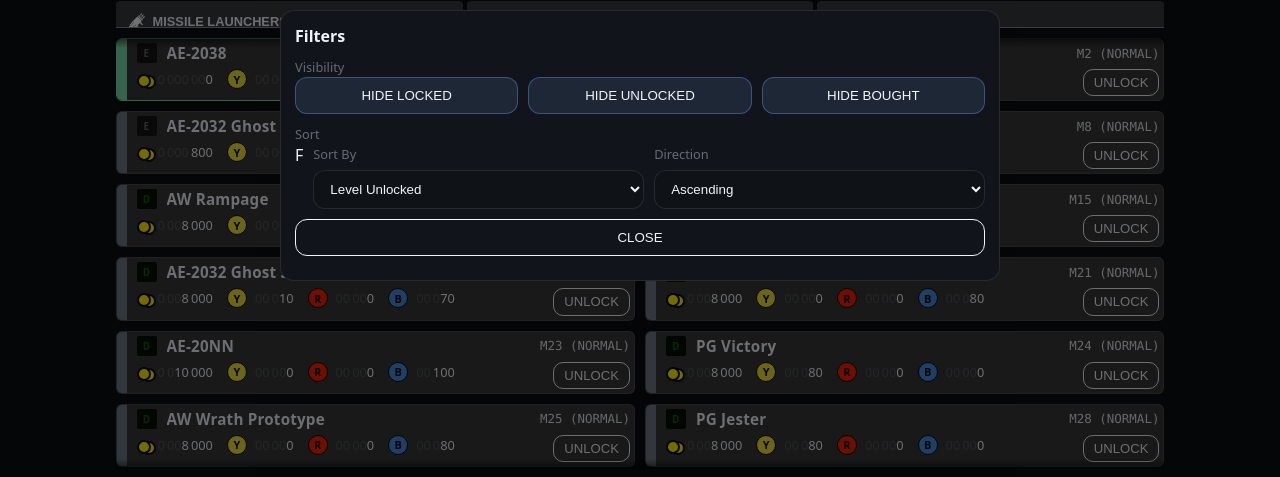
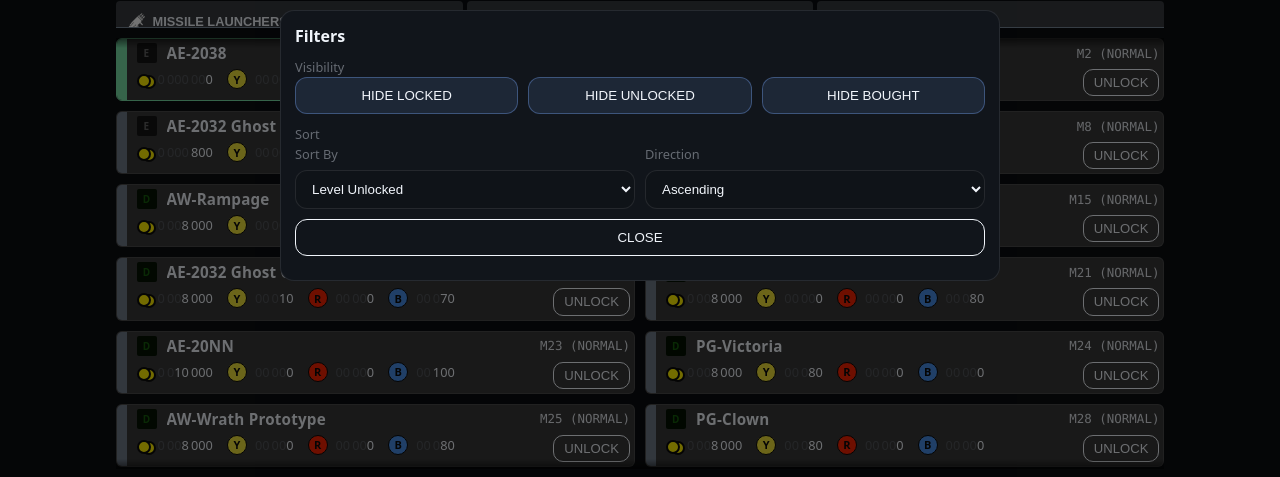
Before and after one commit to CarlosMGranado/EDF-Iron-Rain-Tracker, a Next.js app: page / in a window 1280 px wide. Both pictures are taken after a click on the button "FILTERS". Shown: the part 255-732 px from the top of the page. Built offline with nearby package versions, Linux system fonts and the light colour scheme.

Commit message:
Feat: Add Global/Category Cost display in options

```diff
--- a/app/globals.scss
+++ b/app/globals.scss
@@ -144,6 +144,9 @@ a {
 @media (max-width: 800px) {
     .brandMain {
         font-size: 1rem;
+    }
+    .appShell {
+        grid-template-rows: 60px minmax(0, 2fr) minmax(0, 5fr) 40px;
     }
 }
 @media (max-width: 420px) {
--- a/app/layout.tsx
+++ b/app/layout.tsx
@@ -1,6 +1,6 @@
 import "./globals.scss";
 import "./shell.scss";
-import "./modals.scss";
+
 import type { ReactNode } from "react";
 
 export const metadata = {
--- a/app/page.tsx
+++ b/app/page.tsx
@@ -1,6 +1,6 @@
 "use client";
 
-import { useEffect, useMemo, useRef, useState } from "react";
+import { useEffect, useMemo, useState } from "react";
 
 import { COLLECTIONS, CATALOG, CATALOG_ID_ORDER } from "../lib/catalog";
 import type { AppState, Currency, ItemStatus } from "../lib/types";
@@ -9,7 +9,7 @@ import { createEmptyState, ensureItemStatus, loadState, saveState } from "../lib
 import CatalogItemCard from "../components/CatalogItemCard";
 import Cost from "../components/currency/Cost";
 
-import OptionsModal from "../components/modals/OptionsModal";
+import OptionsModal, { type TotalsMode } from "../components/modals/OptionsModal";
 import FiltersModal, { type FiltersState, type SortBy, type SortDir } from "../components/modals/FiltersModal";
 
 type Category = "weapons" | "items" | "cosmetics";
@@ -44,6 +44,12 @@ function categoryForCollectionId(id: string): Category {
   return "items";
 }
 
+function categoryLabel(category: Category): string {
+  if (category === "weapons") return "Weapons";
+  if (category === "items") return "Items";
+  return "Cosmetics";
+}
+
 function isStartingWeaponUnlock(unlock?: string): boolean {
   return (unlock ?? "").toLowerCase().includes("starting");
 }
@@ -69,7 +75,6 @@ function parseMissionUnlock(text?: string): { mission: number; difficulty: Unloc
 
   if (isStartingWeaponUnlock(s)) return { mission: 0, difficulty: "easy" };
 
-  // Expected: M{level} ({Difficulty}) , example: "M12 (Hardest)"
   const m = s.match(/m\s*(\d+)\s*\(([^)]+)\)/i);
   if (!m) return null;
 
@@ -93,8 +98,70 @@ function unlockSortValue(unlock?: string): number {
   if (!parsed) return 9_000_000_000;
   return DIFFICULTY_WEIGHT[parsed.difficulty] * 1000 + parsed.mission;
 }
+const FILTERS_STORAGE_KEYS = ["edfir-ir-tracker:filters:v1", "edfir-ir-tracker:filters", "filters"];
+
+const DEFAULT_FILTERS: FiltersState = {
+  showLocked: true,
+  showUnlocked: true,
+  showBought: true,
+  sortBy: "unlockLevel",
+  sortDir: "asc"
+};
+
+function isSortBy(v: any): v is SortBy {
+  return v === "gameOrder" || v === "credits" || v === "yellow" || v === "red" || v === "blue" || v === "unlockLevel";
+}
+
+function isSortDir(v: any): v is SortDir {
+  return v === "asc" || v === "desc";
+}
+
+function loadFiltersFromStorage(): FiltersState | null {
+  if (typeof window === "undefined") return null;
+
+  for (const key of FILTERS_STORAGE_KEYS) {
+    try {
+      const raw = window.localStorage.getItem(key);
+      if (!raw) continue;
+
+      const parsed = JSON.parse(raw);
+      if (!parsed || typeof parsed !== "object") continue;
+
+      const next: FiltersState = {
+        showLocked: typeof (parsed as any).showLocked === "boolean" ? (parsed as any).showLocked : DEFAULT_FILTERS.showLocked,
+        showUnlocked:
+          typeof (parsed as any).showUnlocked === "boolean" ? (parsed as any).showUnlocked : DEFAULT_FILTERS.showUnlocked,
+        showBought: typeof (parsed as any).showBought === "boolean" ? (parsed as any).showBought : DEFAULT_FILTERS.showBought,
+        sortBy: isSortBy((parsed as any).sortBy) ? (parsed as any).sortBy : DEFAULT_FILTERS.sortBy,
+        sortDir: isSortDir((parsed as any).sortDir) ? (parsed as any).sortDir : DEFAULT_FILTERS.sortDir
+      };
+
+      return next;
+    } catch {
+      // try next key
+    }
+  }
+
+  return null;
+}
+
+function saveFiltersToStorage(filters: FiltersState) {
+  if (typeof window === "undefined") return;
+
+  try {
+    window.localStorage.setItem(FILTERS_STORAGE_KEYS[0], JSON.stringify(filters));
+  } catch {
+    // ignore
+  }
+}
+
+const GAME_ORDER_INDEX_BY_ID: Record<string, number> = {};
+for (let i = 0; i < CATALOG_ID_ORDER.length; i += 1) {
+  GAME_ORDER_INDEX_BY_ID[CATALOG_ID_ORDER[i]] = i;
+}
 
 function sortMetricFor(item: (typeof CATALOG)[number], sortBy: SortBy): number {
+  if (sortBy === "gameOrder") return GAME_ORDER_INDEX_BY_ID[item.id] ?? 9_000_000_000;
   if (sortBy === "credits") return item.cost.credits ?? 0;
   if (sortBy === "yellow") return item.cost.yellow ?? 0;
   if (sortBy === "red") return item.cost.red ?? 0;
@@ -105,30 +172,17 @@ function sortMetricFor(item: (typeof CATALOG)[number], sortBy: SortBy): number {
 const STARTING_ITEM_IDS = new Set(CATALOG.filter((it) => isStartingWeaponUnlock(it.unlock)).map((it) => it.id));
 const MIGRATION_KEY_STARTING_BOUGHT = "edfir-ir-tracker:migrated_starting_bought:v1";
 
-// -------------------------------
-// Pre indexing for speed
-// -------------------------------
-
-const CATALOG_BY_CATEGORY: Record<Category, typeof CATALOG> = {
-  weapons: [],
-  items: [],
-  cosmetics: []
-};
 
 const CATALOG_BY_COLLECTION: Record<string, typeof CATALOG> = {};
 const SEARCH_HAY_BY_ID: Record<string, string> = {};
 
 for (const it of CATALOG) {
-  const cat = categoryForCollectionId(it.collectionId);
-  CATALOG_BY_CATEGORY[cat].push(it);
-
   if (!CATALOG_BY_COLLECTION[it.collectionId]) CATALOG_BY_COLLECTION[it.collectionId] = [];
   CATALOG_BY_COLLECTION[it.collectionId].push(it);
 
   SEARCH_HAY_BY_ID[it.id] = `${it.name} ${it.collectionLabel} ${it.unlock ?? ""}`.toLowerCase();
 }
 
-// Build a stable "first collection per category" based on the same order you show (sorted by label)
 const COLLECTION_IDS_SORTED_BY_CATEGORY: Record<Category, string[]> = (() => {
   const buckets: Record<Category, { id: string; label: string }[]> = {
     weapons: [],
@@ -202,22 +256,21 @@ export default function Home() {
 
   const [q, setQ] = useState("");
   const [category, setCategory] = useState<Category>("weapons");
-
   const [collectionId, setCollectionId] = useState<string>(() => firstCollectionIdForCategory("weapons"));
 
   const [exportText, setExportText] = useState("");
   const [importText, setImportText] = useState("");
 
+  const [totalsMode, setTotalsMode] = useState<TotalsMode>("global");
+
   const [optionsOpen, setOptionsOpen] = useState(false);
   const [filtersOpen, setFiltersOpen] = useState(false);
 
-  const [filters, setFilters] = useState<FiltersState>({
-    showLocked: true,
-    showUnlocked: true,
-    showBought: true,
-    sortBy: "unlockLevel",
-    sortDir: "asc"
-  });
+  const [filters, setFilters] = useState<FiltersState>(() => loadFiltersFromStorage() ?? DEFAULT_FILTERS);
+
+  useEffect(() => {
+    saveFiltersToStorage(filters);
+  }, [filters]);
 
   useEffect(() => {
     const loaded = loadState();
@@ -238,12 +291,10 @@ export default function Home() {
     saveState(state);
   }, [state]);
 
-  // When category changes, auto select the first collection in that category.
   useEffect(() => {
     const firstId = firstCollectionIdForCategory(category);
     if (!firstId) return;
 
-    // Only change if the current selection is not in this category
     const allowed = new Set(COLLECTION_IDS_SORTED_BY_CATEGORY[category]);
     if (!allowed.has(collectionId)) setCollectionId(firstId);
   }, [category, collectionId]);
@@ -326,10 +377,20 @@ export default function Home() {
 
       if (av !== bv) return (av - bv) * dirMul;
 
-      // Tie breakers: unlock level (always asc), then name, then id
-      const au = unlockSortValue(a.unlock);
-      const bu = unlockSortValue(b.unlock);
-      if (au !== bu) return au - bu;
+      if (filters.sortBy === "unlockLevel") {
+        const nameCmp = a.name.localeCompare(b.name);
+        if (nameCmp !== 0) return nameCmp;
+
+        const ao = GAME_ORDER_INDEX_BY_ID[a.id] ?? 9_000_000_000;
+        const bo = GAME_ORDER_INDEX_BY_ID[b.id] ?? 9_000_000_000;
+        if (ao !== bo) return ao - bo;
+
+        return a.id.localeCompare(b.id);
+      }
+
+      const ao = GAME_ORDER_INDEX_BY_ID[a.id] ?? 9_000_000_000;
+      const bo = GAME_ORDER_INDEX_BY_ID[b.id] ?? 9_000_000_000;
+      if (ao !== bo) return ao - bo;
 
       const nameCmp = a.name.localeCompare(b.name);
       if (nameCmp !== 0) return nameCmp;
@@ -379,6 +440,25 @@ export default function Home() {
     return { total, locked, unlockedNotBought, bought, remainingAll, remainingUnlocked };
   }, [state]);
 
+  const remainingSelectedCategory = useMemo(() => {
+    const zero: Currency = { credits: 0, yellow: 0, red: 0, blue: 0 };
+    if (!state) return zero;
+
+    let out = zero;
+
+    for (const it of CATALOG) {
+      const st = ensureItemStatus(state, it.id);
+      if (st === 2) continue;
+
+      const cat = categoryForCollectionId(it.collectionId);
+      if (cat !== category) continue;
+
+      out = sumCurrency(out, it.cost);
+    }
+
+    return out;
+  }, [state, category]);
+
   function setItemStatus(id: string, nextStatus: ItemStatus) {
     setState((prev) => {
       if (!prev) return prev;
@@ -405,12 +485,22 @@ export default function Home() {
 
   function resetAll() {
     if (!confirm("Reset all flags? This only clears your local progress.")) return;
+
     setState(buildDefaultState());
     setExportText("");
     setImportText("");
     setQ("");
     setCategory("weapons");
     setCollectionId(firstCollectionIdForCategory("weapons"));
+
+    setFilters(DEFAULT_FILTERS);
+    try {
+      window.localStorage.removeItem(FILTERS_STORAGE_KEYS[0]);
+      window.localStorage.removeItem(FILTERS_STORAGE_KEYS[1]);
+      window.localStorage.removeItem(FILTERS_STORAGE_KEYS[2]);
+    } catch {
+      // ignore
+    }
   }
 
   function doExport() {
@@ -425,8 +515,8 @@ export default function Home() {
     const parsed = JSON.parse(text);
     if (!parsed || typeof parsed !== "object") throw new Error("Invalid JSON");
 
-    if (parsed.version === 2) {
-      const items = parsed.items ?? {};
+    if ((parsed as any).version === 2) {
+      const items = (parsed as any).items ?? {};
       const incoming: AppState = { version: 2, items: {} };
       for (const [id, st] of Object.entries(items)) {
         incoming.items[id] = (st === 2 || st === 1 || st === 0 ? st : 0) as ItemStatus;
@@ -434,8 +524,8 @@ export default function Home() {
       return incoming;
     }
 
-    if (parsed.version === 1) {
-      const items = parsed.items ?? {};
+    if ((parsed as any).version === 1) {
+      const items = (parsed as any).items ?? {};
       const incoming: AppState = { version: 2, items: {} };
       for (const [id, st] of Object.entries(items)) {
         const unlocked = Boolean((st as any)?.unlocked);
@@ -445,7 +535,7 @@ export default function Home() {
       return incoming;
     }
 
-    throw new Error(`Unsupported version: ${String(parsed.version)}`);
+    throw new Error(`Unsupported version: ${String((parsed as any).version)}`);
   }
 
   function doImport(text: string) {
@@ -476,6 +566,11 @@ export default function Home() {
     );
   }
 
+  const headerLabel =
+    totalsMode === "global" ? "Needed to complete:" : `Needed to complete (${categoryLabel(category)}):`;
+
+  const headerValue = totalsMode === "global" ? stats.remainingAll : remainingSelectedCategory;
+
   return (
     <div className="wrap">
       <div className="appShell">
@@ -489,9 +584,10 @@ export default function Home() {
                 TRACKER
               </div>
             </div>
-            <div className="totalLabel">Needed to complete:</div>
+
+            <div className="totalLabel">{headerLabel}</div>
             <div className="totalValue">
-              <Cost value={stats.remainingAll} dense />
+              <Cost value={headerValue} dense />
             </div>
           </div>
         </section>
@@ -596,6 +692,8 @@ export default function Home() {
           onClose={() => setOptionsOpen(false)}
           exportText={exportText}
           importText={importText}
+          totalsMode={totalsMode}
+          onTotalsModeChange={setTotalsMode}
           onExport={doExport}
           onReset={resetAll}
           onImportTextChange={setImportText}
--- a/components/modals/FiltersModal.tsx
+++ b/components/modals/FiltersModal.tsx
@@ -1,7 +1,7 @@
 "use client";
 
 import { useEffect } from "react";
-
+import "./modals.scss";
 export type SortBy = "gameOrder" | "credits" | "yellow" | "red" | "blue" | "unlockLevel";
 export type SortDir = "asc" | "desc";
 
@@ -50,7 +50,7 @@ export default function FiltersModal({ open, onClose, value, onChange }: Props)
         <div className="small">Visibility</div>
         <div className="modalRow">
           <button className={value.showLocked ? "primary" : ""} onClick={() => toggle("showLocked")} aria-pressed={value.showLocked}>
-            {value.showLocked ? "Hide Locked":"See Locked"}
+            {value.showLocked ? "Hide Locked" : "See Locked"}
           </button>
 
           <button
@@ -67,7 +67,7 @@ export default function FiltersModal({ open, onClose, value, onChange }: Props)
         </div>
 
         <div className="small">Sort</div>
-        <div className="modalRow">F
+        <div className="modalRow">
           <div className="modalField">
             <div className="modalFieldLabel small">Sort By</div>
             <select value={value.sortBy} onChange={(e) => onChange({ ...value, sortBy: e.target.value as SortBy })}>
--- a/components/modals/ModalShell.module.scss
+++ /dev/null
@@ -1,44 +0,0 @@
-.overlay {
-    position: fixed;
-    inset: 0;
-    background: rgba(0, 0, 0, 0.55);
-    display: flex;
-    align-items: flex-start;
-    justify-content: center;
-    overflow: auto;
-    z-index: 999;
-}
-
-.panel {
-    width: min(720px, calc(100vw - 24px));
-    margin: 10vh 12px;
-    background: var(--panel);
-    border: 1px solid var(--border);
-    border-radius: 14px;
-    padding: 14px;
-}
-
-.title {
-    font-weight: 760;
-    margin-bottom: 10px;
-}
-
-.row {
-    display: flex;
-    flex-wrap: wrap;
-    gap: 10px;
-    margin-bottom: 10px;
-}
-
-.row button {
-    flex: 1 1 160px;
-}
-
-.field {
-    flex: 1 1 220px;
-    min-width: 220px;
-}
-
-.fieldLabel {
-    margin-bottom: 6px;
-}
--- a/data/collections/weapons_assault_rifles.json
+++ b/data/collections/weapons_assault_rifles.json
@@ -11,25 +11,11 @@
       "unlock": "Starting Weapon"
     },
     {
-      "id": "assault-rifle-02",
-      "name": "AE-2032 Ghost BDN",
-      "cost": { "credits": 800, "yellow": 0, "red": 0, "blue": 5 },
-      "rank": "E",
-      "unlock": "M4 (NORMAL)"
-    },
-    {
       "id": "assault-rifle-03",
       "name": "AE-2032GD-I",
       "cost": { "credits": 1200, "yellow": 0, "red": 0, "blue": 10 },
       "rank": "E",
       "unlock": "M8 (NORMAL)"
-    },
-    {
-      "id": "assault-rifle-04",
-      "name": "AE-2032 Ghost STL",
-      "cost": { "credits": 8000, "yellow": 10, "red": 0, "blue": 70 },
-      "rank": "D",
-      "unlock": "M18 (NORMAL)"
     },
     {
       "id": "assault-rifle-05",
@@ -53,19 +39,112 @@
       "unlock": "M31 (NORMAL)"
     },
     {
-      "id": "assault-rifle-08",
-      "name": "AE-2032 Ghost PNT",
-      "cost": { "credits": 48000, "yellow": 100, "red": 0, "blue": 700 },
-      "rank": "C",
-      "unlock": "M4 (HARD)"
-    },
-    {
       "id": "assault-rifle-09",
       "name": "AE-2040Ex",
       "cost": { "credits": 48000, "yellow": 300, "red": 0, "blue": 500 },
       "rank": "C",
       "unlock": "M36 (NORMAL)"
     },
+    {
+      "id": "assault-rifle-17",
+      "name": "AW-Outrage",
+      "cost": { "credits": 800, "yellow": 0, "red": 0, "blue": 5 },
+      "rank": "E",
+      "unlock": "M2 (NORMAL)"
+    },
+    {
+      "id": "assault-rifle-18",
+      "name": "AW-Rampage",
+      "cost": { "credits": 8000, "yellow": 0, "red": 0, "blue": 80 },
+      "rank": "D",
+      "unlock": "M13 (NORMAL)"
+    },
+    {
+      "id": "assault-rifle-22",
+      "name": "AW-Outrage Ghost",
+      "cost": { "credits": 48000, "yellow": 0, "red": 400, "blue": 400 },
+      "rank": "C",
+      "unlock": "M47 (NORMAL)"
+    },
+    {
+      "id": "assault-rifle-25",
+      "name": "AW-Doppelganger",
+      "cost": { "credits": 53000, "yellow": 0, "red": 600, "blue": 600 },
+      "rank": "C",
+      "unlock": "M8 (HARD)"
+    },
+    {
+      "id": "assault-rifle-19",
+      "name": "AW-Furious",
+      "cost": { "credits": 8000, "yellow": 0, "red": 0, "blue": 80 },
+      "rank": "D",
+      "unlock": "M21 (NORMAL)"
+    },
+    {
+      "id": "assault-rifle-21",
+      "name": "AW-Furious Rev",
+      "cost": { "credits": 10000, "yellow": 0, "red": 0, "blue": 100 },
+      "rank": "D",
+      "unlock": "M30 (NORMAL)"
+    },
+    {
+      "id": "assault-rifle-23",
+      "name": "AW-Furious 2",
+      "cost": { "credits": 48000, "yellow": 0, "red": 400, "blue": 400 },
+      "rank": "C",
+      "unlock": "M1 (HARD)"
+    },
+    {
+      "id": "assault-rifle-34",
+      "name": "PG-Victoria",
+      "cost": { "credits": 8000, "yellow": 80, "red": 0, "blue": 0 },
+      "rank": "D",
+      "unlock": "M24 (NORMAL)"
+    },
+    {
+      "id": "assault-rifle-20",
+      "name": "AW-Wrath Prototype",
+      "cost": { "credits": 8000, "yellow": 0, "red": 0, "blue": 80 },
+      "rank": "D",
+      "unlock": "M25 (NORMAL)"
+    },
+    {
+      "id": "assault-rifle-35",
+      "name": "PG-Clown",
+      "cost": { "credits": 8000, "yellow": 80, "red": 0, "blue": 0 },
+      "rank": "D",
+      "unlock": "M28 (NORMAL)"
+    },
+    {
+      "id": "assault-rifle-36",
+      "name": "PG-Puppeteer",
+      "cost": { "credits": 48000, "yellow": 600, "red": 200, "blue": 0 },
+      "rank": "C",
+      "unlock": "M44 (NORMAL)"
+    },
+    {
+      "id": "assault-rifle-02",
+      "name": "AE-2032 Ghost YL",
+      "cost": { "credits": 800, "yellow": 0, "red": 0, "blue": 5 },
+      "rank": "E",
+      "unlock": "M4 (NORMAL)"
+    },
+    {
+      "id": "assault-rifle-04",
+      "name": "AE-2032 Ghost CC",
+      "cost": { "credits": 8000, "yellow": 10, "red": 0, "blue": 70 },
+      "rank": "D",
+      "unlock": "M18 (NORMAL)"
+    },
+    {
+      "id": "assault-rifle-08",
+      "name": "AE-2032 Ghost GB",
+      "cost": { "credits": 48000, "yellow": 100, "red": 0, "blue": 700 },
+      "rank": "C",
+      "unlock": "M4 (HARD)"
+    },
+
+
     {
       "id": "assault-rifle-10",
       "name": "AE-2032GD-II",
@@ -116,67 +195,11 @@
       "unlock": "M34 (HARDEST)"
     },
     {
-      "id": "assault-rifle-17",
-      "name": "AW Outrage",
-      "cost": { "credits": 800, "yellow": 0, "red": 0, "blue": 5 },
-      "rank": "E",
-      "unlock": "M2 (NORMAL)"
-    },
-    {
-      "id": "assault-rifle-18",
-      "name": "AW Rampage",
-      "cost": { "credits": 8000, "yellow": 0, "red": 0, "blue": 80 },
-      "rank": "D",
-      "unlock": "M13 (NORMAL)"
-    },
-    {
-      "id": "assault-rifle-19",
-      "name": "AW Furious",
-      "cost": { "credits": 8000, "yellow": 0, "red": 0, "blue": 80 },
-      "rank": "D",
-      "unlock": "M21 (NORMAL)"
-    },
-    {
-      "id": "assault-rifle-20",
-      "name": "AW Wrath Prototype",
-      "cost": { "credits": 8000, "yellow": 0, "red": 0, "blue": 80 },
-      "rank": "D",
-      "unlock": "M25 (NORMAL)"
-    },
-    {
-      "id": "assault-rifle-21",
-      "name": "AW Furious Modified",
-      "cost": { "credits": 10000, "yellow": 0, "red": 0, "blue": 100 },
-      "rank": "D",
-      "unlock": "M30 (NORMAL)"
-    },
-    {
-      "id": "assault-rifle-22",
-      "name": "AW Outrage Ghost",
-      "cost": { "credits": 48000, "yellow": 0, "red": 400, "blue": 400 },
-      "rank": "C",
-      "unlock": "M47 (NORMAL)"
-    },
-    {
-      "id": "assault-rifle-23",
-      "name": "AW Furious 2",
-      "cost": { "credits": 48000, "yellow": 0, "red": 400, "blue": 400 },
-      "rank": "C",
-      "unlock": "M1 (HARD)"
-    },
-    {
       "id": "assault-rifle-24",
       "name": "AW Wrath",
       "cost": { "credits": 48000, "yellow": 0, "red": 400, "blue": 400 },
       "rank": "C",
       "unlock": "M16 (HARD)"
-    },
-    {
-      "id": "assault-rifle-25",
-      "name": "AW Doppeladler",
-      "cost": { "credits": 53000, "yellow": 0, "red": 600, "blue": 600 },
-      "rank": "C",
-      "unlock": "M8 (HARD)"
     },
     {
       "id": "assault-rifle-26",
@@ -235,27 +258,6 @@
       "unlock": "Defeat 1200 Crazy Ants"
     },
     {
-      "id": "assault-rifle-34",
-      "name": "PG Victory",
-      "cost": { "credits": 8000, "yellow": 80, "red": 0, "blue": 0 },
-      "rank": "D",
-      "unlock": "M24 (NORMAL)"
-    },
-    {
-      "id": "assault-rifle-35",
-      "name": "PG Jester",
-      "cost": { "credits": 8000, "yellow": 80, "red": 0, "blue": 0 },
-      "rank": "D",
-      "unlock": "M28 (NORMAL)"
-    },
-    {
-      "id": "assault-rifle-36",
-      "name": "PG Puppeteer",
-      "cost": { "credits": 48000, "yellow": 600, "red": 200, "blue": 0 },
-      "rank": "C",
-      "unlock": "M44 (NORMAL)"
-    },
-    {
       "id": "assault-rifle-37",
       "name": "PG Double Victory",
       "cost": { "credits": 180000, "yellow": 2000, "red": 800, "blue": 0 },
--- a/eslint.config.mjs
+++ b/eslint.config.mjs
@@ -5,9 +5,7 @@ import nextTs from "eslint-config-next/typescript";
 const eslintConfig = defineConfig([
   ...nextVitals,
   ...nextTs,
-  // Override default ignores of eslint-config-next.
   globalIgnores([
-    // Default ignores of eslint-config-next:
     ".next/**",
     "out/**",
     "build/**",
--- a/package.json
+++ b/package.json
@@ -8,11 +8,9 @@
     "build": "next build",
     "start": "npx serve@latest out -l 3000",
     "lint": "next lint"
-
   },
   "dependencies": {
-    "next": "15.1.2",
-    "qrcode": "^1.5.4",
+    "next": "^15.5.9",
     "react": "19.0.0",
     "react-dom": "19.0.0",
     "sass": "1.77.8"
```
Also changed, not shown: components/modals/OptionsModal.tsx (+26 -0 lines), components/modals/modals.scss (renamed from app/modals.scss), 1 other file (tests, documents, lock files or other folders).
